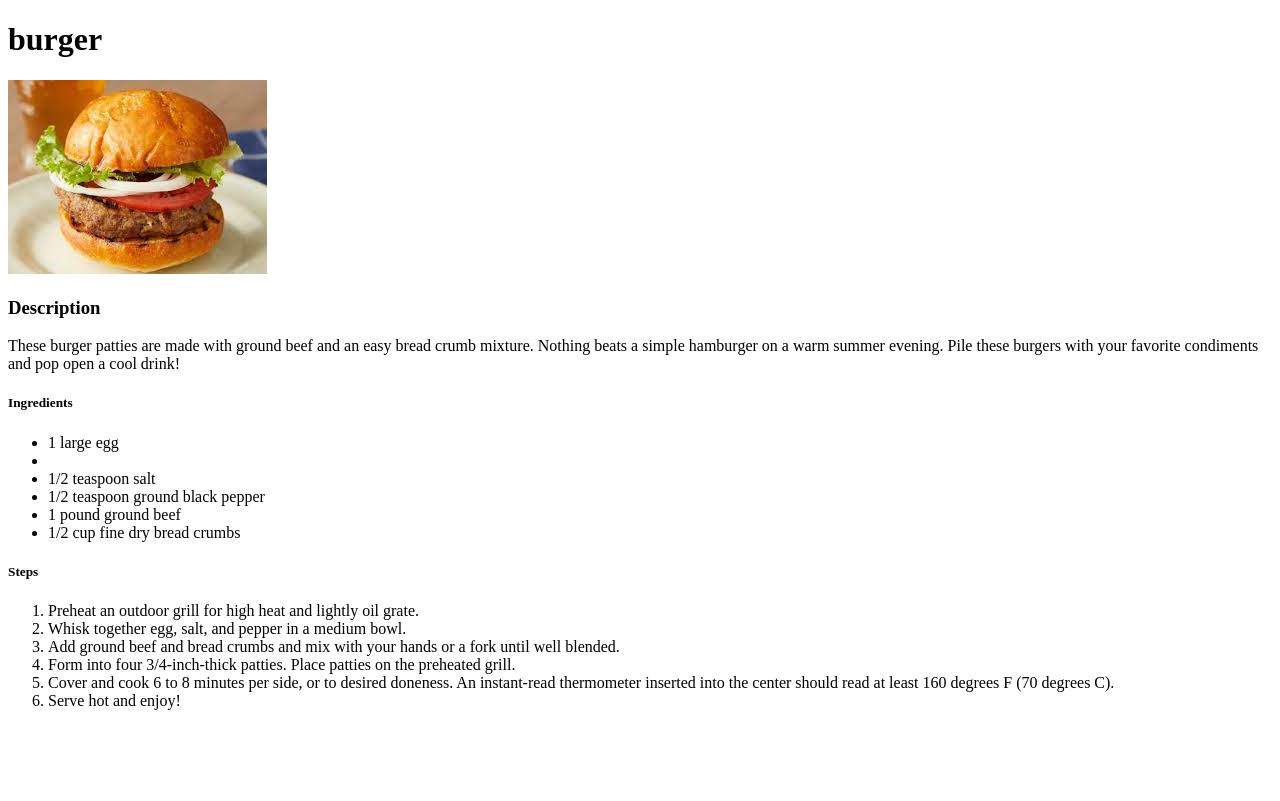
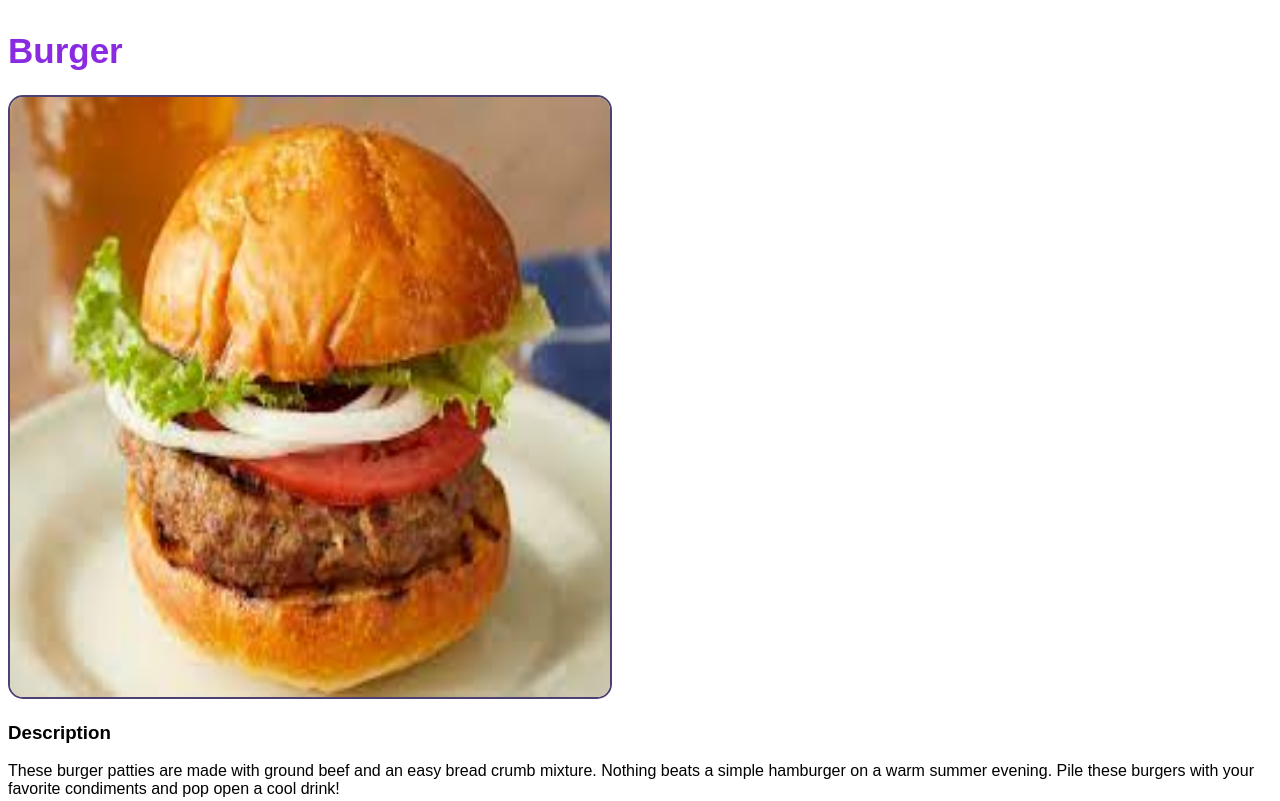
Before and after one commit to CamilaTorres1035/odin-recipes, a plain HTML site: page recipes/burger.html in a window 1280 px wide. Shown: the top 801 px of the page. Drawn offline with Linux system fonts and the light colour scheme.

Commit message:
organization and styling recipes
create a folder for the images and start setting the style of the recipes

```diff
--- a/recipes/burger.html
+++ b/recipes/burger.html
@@ -4,14 +4,15 @@
     <meta charset="UTF-8">
     <meta name="viewport" content="width=device-width, initial-scale=1.0">
     <title>Document</title>
+    <link rel="stylesheet" href="style.css">
 </head>
 <body>
-    <h1>burger</h1>
-    <img src="../burger.jpg" alt="burger">
+    <h1>Burger</h1>
+    <img src="../img/burger.jpg" alt="burger">
     <h3>Description</h3>
     <p>These burger patties are made with ground beef and an easy bread crumb mixture. Nothing beats a simple hamburger on a warm summer evening. Pile these burgers with your favorite condiments and pop open a cool drink!</p>
     <h5>Ingredients</h5>
-    <ul>
+    <ul id="ingredients">
         <li>1 large egg<li>
         <li>1/2 teaspoon salt</li>
         <li>1/2 teaspoon ground black pepper</li>
@@ -19,7 +20,7 @@
         <li>1/2 cup fine dry bread crumbs</li>
     </ul>
     <h5>Steps</h5>
-    <ol>
+    <ol id="steps">
         <li>Preheat an outdoor grill for high heat and lightly oil grate.</li>
         <li>Whisk together egg, salt, and pepper in a medium bowl.</li>
         <li>Add ground beef and bread crumbs and mix with your hands or a fork until well blended.</li>
--- /dev/null
+++ b/recipes/style.css
@@ -0,0 +1,38 @@
+body{
+    align-items: center;
+    align-content: center;
+    justify-content: center;
+    font-family: sans-serif;
+}
+
+h1 {
+    font-size: 35px;
+    font-family: sans-serif;
+    color: blueviolet;
+}
+
+img{
+    width: 600px;
+    height: 600px;
+    border: 2px solid rgb(76, 65, 114);
+    border-radius: 15px;
+    -webkit-border-radius: 15px;
+    -moz-border-radius: 15px;
+    -ms-border-radius: 15px;
+    -o-border-radius: 15px;
+}
+
+h5{
+    font-size: 20px;
+    font-family: sans-serif;
+    color: blueviolet;
+}
+
+#ingredients{
+    list-style: circle;
+    border: 2px solid violet;
+}
+
+#steps{
+    border: 2px solid violet;
+}
```
Also changed, not shown: recipes/mandc.html (+4 -3 lines), recipes/pizza.htm (+5 -4 lines), img/burger.jpg (renamed from burger.jpg), img/mandc.jpg (renamed from mandc.jpg), img/pizza.jpg (added), style.css (added).
